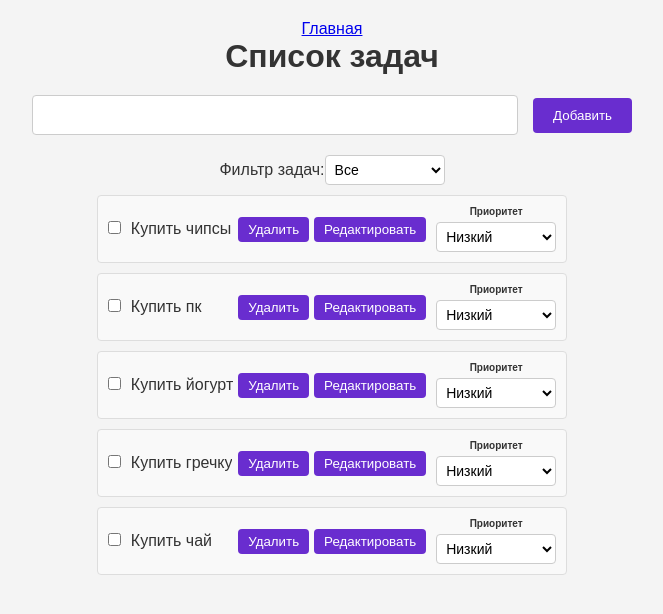
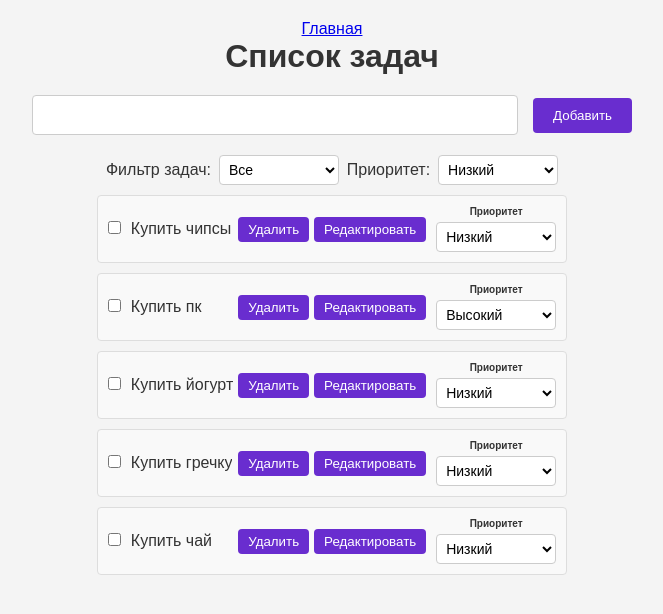
Before and after one commit to WetFlamer/learn-project-todolist, a React (Vite) app: page / in a window 1280 px wide. Shown: the top 614 px of the page, without its empty margins (308-971 px from the left). Built offline with nearby package versions, Linux system fonts and the light colour scheme.

Commit message:
Переделан фильтр задач и доработан фильтр задач по приоритету

```diff
--- a/src/App.tsx
+++ b/src/App.tsx
@@ -3,68 +3,69 @@ import styles from "./App.module.css";
 import TodoList from "./Components/TodoList/TodoList";
 import TodoAdd from "./Components/TodoAdd/TodoAdd";
 import Header from "./Components/Header/Header";
+import {
+  FilterStatuses,
+  PriorityFilter,
+  TaskFilter,
+} from "./Components/TaskFilter/TaskFilter";
 export function App() {
   const [todos, setTodos] = useState([
     {
       id: 1,
       title: "Купить чипсы",
       completed: false,
+      priority: "low",
     },
     {
       id: 2,
       title: "Купить пк",
       completed: false,
+      priority: "high",
     },
     {
       id: 3,
       title: "Купить йогурт",
       completed: false,
+      priority: "low",
     },
     {
       id: 4,
       title: "Купить гречку",
       completed: false,
+      priority: "low",
     },
     {
       id: 5,
       title: "Купить чай",
       completed: false,
+      priority: "low",
     },
   ]);
 
-
   const [filter, setFilter] = useState<FilterStatuses>(FilterStatuses.All);
-
+  const [priorityFilter, setPriorityFilter] = useState<PriorityFilter>(
+    PriorityFilter.Low
+  );
   return (
     <>
       <div className={styles.mainSpace}>
         <Header />
         <h1>Список задач</h1>
         <TodoAdd todos={todos} setTodos={setTodos} />
-        <div>
-          <label htmlFor="filter">Фильтр задач:</label>
-          <select
-            id="filter"
-            value={filter}
-            onChange={(e) =>
-              setFilter(e.target.value as FilterStatuses)
-            }
-          >
-            <option value={FilterStatuses.All}>Все</option>
-            <option value={FilterStatuses.Completed}>Выполненные</option>
-            <option value={FilterStatuses.NotCompleted}>Невыполненные</option>
-          </select>
-        </div>
+        <TaskFilter
+          priorityFilter={priorityFilter}
+          setPriorityFilter={setPriorityFilter}
+          filter={filter}
+          setFilter={setFilter}
+        />
         {todos.length === 0 ? <h3>Задач нет</h3> : null}
-        <TodoList filter={filter} setTodos={setTodos} todos={todos} />
+        <TodoList
+          priorityFilter={priorityFilter}
+          filter={filter}
+          setTodos={setTodos}
+          todos={todos}
+        />
       </div>
     </>
   );
 }
-
-
-export enum FilterStatuses {
-  All = "all",
-  Completed = "completed",
-  NotCompleted = "notCompleted",
-}
--- /dev/null
+++ b/src/Components/Interfaces/FilterInterfaces.tsx
@@ -0,0 +1,8 @@
+import { FilterStatuses, PriorityFilter } from "../TaskFilter/TaskFilter";
+
+export interface filtersProps {
+  setPriorityFilter: React.Dispatch<React.SetStateAction<PriorityFilter>>;
+  setFilter: React.Dispatch<React.SetStateAction<FilterStatuses>>;
+  filter: FilterStatuses;
+  priorityFilter: PriorityFilter;
+}
--- /dev/null
+++ b/src/Components/Interfaces/TodoInterfaces.tsx
@@ -0,0 +1,33 @@
+export interface Todo {
+  id: number;
+  title: string;
+  completed: boolean;
+  priority: string;
+}
+export interface TodoListProps {
+  todos: Todo[];
+  filter: string;
+  priorityFilter: string;
+  setTodos: React.Dispatch<React.SetStateAction<Todo[]>>;
+}
+
+export interface TodoItemProps {
+  todo: Todo;
+  editingId: number | null;
+  editValue: string;
+  todoId: number;
+  setEditValue: React.Dispatch<React.SetStateAction<string>>;
+  setEditingId: React.Dispatch<React.SetStateAction<number | null>>;
+  saveEdit: () => void;
+  cancelEdit: () => void;
+  setTodos: React.Dispatch<React.SetStateAction<Todo[]>>;
+  deleteTodo: (id: number) => void;
+  checkboxTodo: (id: number) => void;
+  startingEdit: (id: number, currentTitle: string) => void;
+}
+export interface priorityFilterProps {
+  priorityValue: string;
+  todoId: number;
+  setTodos: React.Dispatch<React.SetStateAction<Todo[]>>;
+  setPriorityValue: React.Dispatch<React.SetStateAction<string>>;
+}
--- /dev/null
+++ b/src/Components/PriorityComponent/PriorityComponent.tsx
@@ -0,0 +1,36 @@
+import React from "react";
+import styles from "../TodoList/TodoList.module.css";
+import { priorityFilterProps, Todo } from "../Interfaces/TodoInterfaces";
+
+export const PriorityComponent: React.FC<priorityFilterProps> = ({
+  priorityValue,
+  setTodos,
+  todoId,
+  setPriorityValue,
+}) => {
+  const changePriorityValue = (newPriority: string) => {
+    setPriorityValue(newPriority);
+    setTodos((prevTodos: Todo[]) =>
+      prevTodos.map((todo) =>
+        todo.id === todoId ? { ...todo, priority: newPriority } : todo
+      )
+    );
+  };
+
+  return (
+    <div className={styles.priorityWrapper}>
+      <label htmlFor="priority" className={styles.priorityLabel}>
+        Приоритет
+      </label>
+      <select
+        id="priority"
+        value={priorityValue}
+        onChange={(e) => changePriorityValue(e.target.value)}
+      >
+        <option value="high">Высокий</option>
+        <option value="medium">Средний</option>
+        <option value="low">Низкий</option>
+      </select>
+    </div>
+  );
+};
--- /dev/null
+++ b/src/Components/TaskFilter/TaskFilter.module.css
@@ -0,0 +1,6 @@
+.filtersSection {
+   display: flex;
+   width: 460px;
+   justify-content: space-around;
+   align-items: center;
+}
--- /dev/null
+++ b/src/Components/TaskFilter/TaskFilter.tsx
@@ -0,0 +1,41 @@
+import React from "react";
+import { filtersProps } from "../Interfaces/FilterInterfaces";
+import styles from './TaskFilter.module.css'
+
+export const TaskFilter: React.FC<filtersProps> = ({ setFilter, setPriorityFilter, priorityFilter, filter }) => {
+  return (
+    <div className={styles.filtersSection}>
+      <label htmlFor="filter">Фильтр задач:</label>
+      <select
+        id="filter"
+        value={filter}
+        onChange={(e) => setFilter(e.target.value as FilterStatuses)}
+      >
+        <option value={FilterStatuses.All}>Все</option>
+        <option value={FilterStatuses.Completed}>Выполненные</option>
+        <option value={FilterStatuses.NotCompleted}>Невыполненные</option>
+      </select>
+      <label htmlFor="priorityFilter">Приоритет:</label>
+      <select
+        id="priorityFilter"
+        value={priorityFilter}
+        onChange={(e) => setPriorityFilter(e.target.value as PriorityFilter)}
+      >
+        <option value={PriorityFilter.High}>Высокий</option>
+        <option value={PriorityFilter.Medium}>Средний</option>
+        <option value={PriorityFilter.Low}>Низкий</option>
+      </select>
+    </div>
+  );
+};
+
+export enum FilterStatuses {
+  All = "all",
+  Completed = "completed",
+  NotCompleted = "notCompleted",
+}
+export enum PriorityFilter {
+  High = "high",
+  Medium = "medium",
+  Low = "low",
+}
--- a/src/Components/TodoAdd/TodoAdd.tsx
+++ b/src/Components/TodoAdd/TodoAdd.tsx
@@ -1,11 +1,8 @@
 import React, { useState } from "react";
 import styles from "./TodoAdd.module.css";
+import { Todo } from "../Interfaces/TodoInterfaces";
 
-interface Todo {
-  id: number;
-  title: string;
-  completed: boolean;
-}
+
 interface TodoListProps {
   todos: Todo[];
   setTodos: React.Dispatch<React.SetStateAction<Todo[]>>;
@@ -15,13 +12,13 @@ const TodoAdd: React.FC<TodoListProps> = ({ todos, setTodos }) => {
 
   const changeValue = (e:React.ChangeEvent<HTMLInputElement> ) => {
     setTodoTitle(e.target.value);
-    console.log(e);
   };
   const addTodo = (title: string) => {
     setTodos(() => {
-      return [{ id: Date.now(), title, completed: false }, ...todos];
+      return [{ id: Date.now(), title, completed: false, priority: 'low' }, ...todos];
     });
     setTodoTitle("");
+    console.log(todos)
   };
   return (
     <div className={styles.todoAddForm}>
--- a/src/Components/TodoList/TodoItem.tsx
+++ b/src/Components/TodoList/TodoItem.tsx
@@ -1,39 +1,23 @@
-import React, { useState } from "react";
+import React from "react";
 import styles from "./TodoList.module.css";
-
-interface Todo {
-  id: number;
-  title: string;
-  completed: boolean;
-}
-
-interface TodoItemProps {
-  todo: Todo;
-  editingId: number | null;
-  editValue: string;
-  setEditValue: React.Dispatch<React.SetStateAction<string>>;
-  setEditingId: React.Dispatch<React.SetStateAction<number | null>>;
-  saveEdit: () => void;
-  cancelEdit: () => void;
-  deleteTodo: (id: number) => void;
-  checkboxTodo: (id: number) => void;
-  startingEdit: (id: number, currentTitle: string) => void;
-}
+import { TodoItemProps } from "../Interfaces/TodoInterfaces";
+import { PriorityComponent } from "../PriorityComponent/PriorityComponent";
 
 export const TodoItem: React.FC<TodoItemProps> = ({
   todo,
+  todoId,
   editingId,
   editValue,
   setEditValue,
   saveEdit,
+  setTodos,
   cancelEdit,
   deleteTodo,
   checkboxTodo,
   startingEdit,
 }) => {
-  const [priorityFilter, setPriorityFilter] = useState<priorityFilteres>(
-    priorityFilteres.Low
-  );
+  const [priorityValue, setPriorityValue] = React.useState<string>(todo.priority);
+
   return (
     <li className={styles.todoItem} key={todo.id}>
       {editingId === todo.id ? (
@@ -65,31 +49,15 @@ export const TodoItem: React.FC<TodoItemProps> = ({
             <button onClick={() => startingEdit(todo.id, todo.title)}>
               Редактировать
             </button>
-            <div className={styles.priorityWrapper}>
-              <label htmlFor="priority" className={styles.priorityLabel}>
-                Приоритет
-              </label>
-              <select
-                id="priority"
-                value={priorityFilter}
-                onChange={(e) =>
-                  setPriorityFilter(e.target.value as priorityFilteres)
-                }
-              >
-                <option value={priorityFilteres.High}>Высокий</option>
-                <option value={priorityFilteres.Medium}>Средний</option>
-                <option value={priorityFilteres.Low}>Низкий</option>
-              </select>
-            </div>
+            <PriorityComponent
+              setTodos={setTodos}
+              todoId={todoId}
+              priorityValue={priorityValue}
+              setPriorityValue={setPriorityValue}
+            />
           </div>
         </>
       )}
     </li>
   );
 };
-
-export enum priorityFilteres {
-  High = "high",
-  Medium = "medium",
-  Low = "low",
-}
--- a/src/Components/TodoList/TodoList.module.css
+++ b/src/Components/TodoList/TodoList.module.css
@@ -82,7 +82,6 @@ input[type="text"]:focus {
     overflow:auto;
   }
 
-
   .priorityWrapper {
     display: flex;
     flex-direction: column;
--- a/src/Components/TodoList/TodoList.tsx
+++ b/src/Components/TodoList/TodoList.tsx
@@ -1,23 +1,12 @@
 import React from "react";
 import styles from "./TodoList.module.css";
-import {TodoItem} from "./TodoItem";
-import { FilterStatuses } from "../../App";
+import { TodoItem } from "./TodoItem";
+import { FilterStatuses, PriorityFilter } from "../TaskFilter/TaskFilter";
+import { Todo, TodoListProps } from "../Interfaces/TodoInterfaces";
 
-interface Todo {
-  id: number;
-  title: string;
-  completed: boolean;
-}
-interface TodoListProps {
-  todos: Todo[];
-  filter: string;
-  setTodos: React.Dispatch<React.SetStateAction<Todo[]>>;
-}
-
-const TodoList: React.FC<TodoListProps> = ({ todos, setTodos, filter }) => {
+const TodoList: React.FC<TodoListProps> = ({ todos, setTodos, priorityFilter, filter }) => {
   const [editingId, setEditingId] = React.useState<number | null>(null);
   const [editValue, setEditValue] = React.useState<string>("");
-
   const startingEdit = (id: number, currentTitle: string) => {
     setEditingId(id);
     setEditValue(currentTitle);
@@ -47,18 +36,28 @@ const TodoList: React.FC<TodoListProps> = ({ todos, setTodos, filter }) => {
     );
   };
   const filteredTasks = todos.filter((todo) => {
-    if (filter === FilterStatuses.Completed) return todo.completed;
-    if (filter === FilterStatuses.NotCompleted) return !todo.completed;
+    const matchesStatus =
+      filter === FilterStatuses.All ||
+      (filter === FilterStatuses.Completed && todo.completed) ||
+      (filter === FilterStatuses.NotCompleted && !todo.completed);
+
+    const matchesPriority =
+      priorityFilter === PriorityFilter.Low || todo.priority === priorityFilter;
+
+    return matchesStatus && matchesPriority;
   });
+
   return (
     <>
     <ul className={styles.listSpace}>
-        {(filter === FilterStatuses.All ? todos : filteredTasks).map((todo) => (
+  {filteredTasks.map((todo) => (
     <TodoItem
       key={todo.id}
       todo={todo}
+      todoId={todo.id}
       editingId={editingId}
       editValue={editValue}
+      setTodos={setTodos}
       setEditValue={setEditValue}
       setEditingId={setEditingId}
       saveEdit={saveEdit}
@@ -69,6 +68,7 @@ const TodoList: React.FC<TodoListProps> = ({ todos, setTodos, filter }) => {
     />
   ))}
 </ul>
+
     </>
   );
 };
```
Also changed, not shown: src/Components/TodoAdd/TodoAdd.module.css (line endings or trailing spaces). Lines whose indentation alone changed are shown as unchanged.
